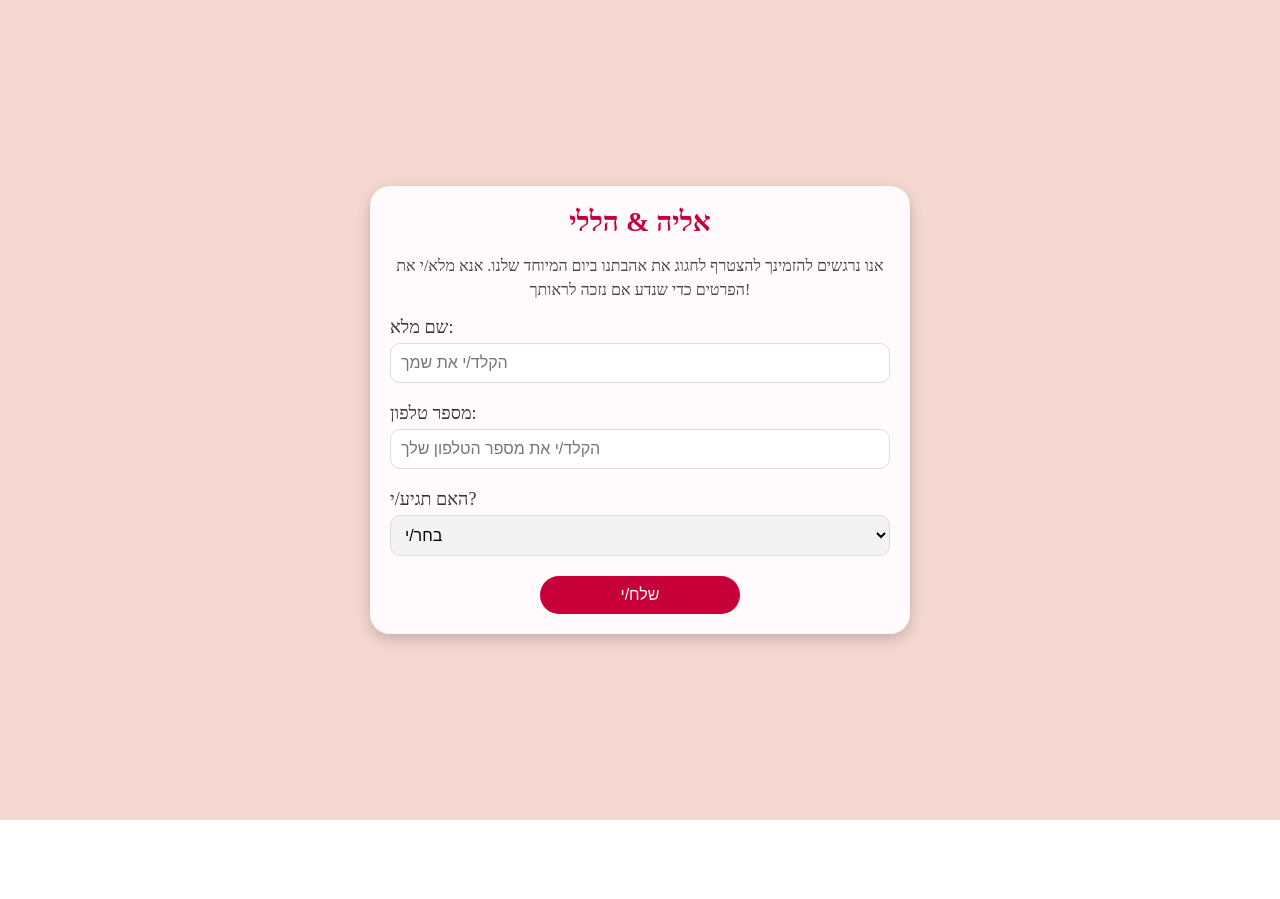
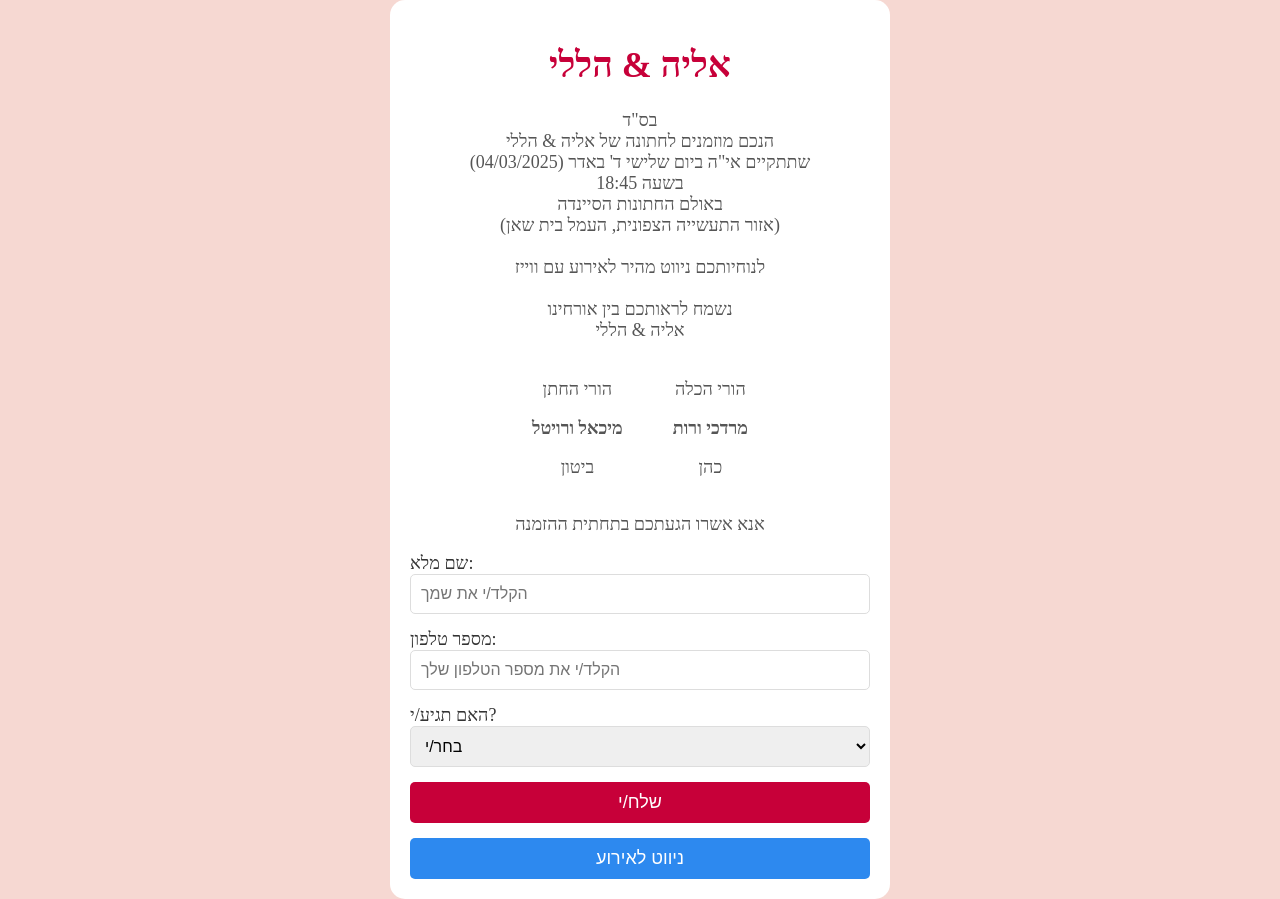
Before and after one commit to yishai946/wedding, a React (Create React App) app: page / in a window 1280 px wide. Before the commit the page ends 820 px from the top, so only its background shows below. Built offline with nearby package versions, Linux system fonts and the light colour scheme; the HTML template or start-up script is replaced by a standard one.

Commit message:
changes files structure and added details and navigation button

```diff
--- a/src/App.css
+++ b/src/App.css
@@ -1,38 +1,104 @@
-.App {
+/* App container */
+.app-container {
+  position: relative;
+  min-height: 100vh;
+  display: flex;
+  justify-content: center;
+  align-items: center;
+  background-color: #f6d8d2;
+  font-family: 'Amatic SC';
+}
+
+.background-overlay {
+  position: absolute;
+  top: 0;
+  left: 0;
+  width: 100%;
+  height: 100%;
+  background: linear-gradient(to bottom right, #ff9a9e, #fad0c4, #fad0c4);
+  z-index: -1;
+}
+
+.content-wrapper {
+  width: 100%;
+  max-width: 500px;
+  padding: 20px;
+  background: #fff;
+  border-radius: 15px;
   text-align: center;
 }
 
-.App-logo {
-  height: 40vmin;
-  pointer-events: none;
+/* Header styles */
+.header h1 {
+  color: #c70039;
+  font-size: 36px;
 }
 
-@media (prefers-reduced-motion: no-preference) {
-  .App-logo {
-    animation: App-logo-spin infinite 20s linear;
-  }
+.header p {
+  font-size: 18px;
+  color: #555;
 }
 
-.App-header {
-  background-color: #282c34;
-  min-height: 100vh;
+.families-wrapper {
+  margin-top: 20px;
+  display: flex;
+  gap: 50px;
+  flex-direction: row;
+  justify-content: center;
+  align-items: center;
+}
+
+.family-text {
+  font-size: 20px;
+  font-weight: bold;
+  margin: 5px 0;
+}
+
+/* Form styles */
+form {
   display: flex;
   flex-direction: column;
-  align-items: center;
-  justify-content: center;
-  font-size: calc(10px + 2vmin);
-  color: white;
+  gap: 15px;
 }
 
-.App-link {
-  color: #61dafb;
+form label {
+  font-size: 18px;
+  color: #333;
+  text-align: left;
 }
 
-@keyframes App-logo-spin {
-  from {
-    transform: rotate(0deg);
-  }
-  to {
-    transform: rotate(360deg);
-  }
+form input,
+form select {
+  padding: 10px;
+  font-size: 16px;
+  border: 1px solid #ddd;
+  border-radius: 5px;
+  width: 100%;
 }
+
+.button {
+  padding: 10px;
+  font-size: 18px;
+  background-color: #c70039;
+  color: #fff;
+  border: none;
+  border-radius: 5px;
+  cursor: pointer;
+}
+
+/* Waze button */
+.waze-button {
+  padding: 10px;
+  font-size: 18px;
+  background-color: #2d89ef;
+  color: #fff;
+  border: none;
+  border-radius: 5px;
+  cursor: pointer;
+}
+
+*,
+*::before,
+*::after {
+  box-sizing: border-box;
+}
--- a/src/App.js
+++ b/src/App.js
@@ -1,9 +1,17 @@
-import './App.css';
-import GuestForm from './GuestForm';
+import React from "react";
+import Header from "./components/Header";
+import Form from "./components/Form";
+import "./App.css";
 
 function App() {
   return (
-    <GuestForm />
+    <div className="app-container">
+      <div className="background-overlay"></div>
+      <div className="content-wrapper">
+        <Header />
+        <Form />
+      </div>
+    </div>
   );
 }
 
--- a/src/GuestForm.jsx
+++ b/src/GuestForm.jsx
@@ -80,8 +80,27 @@ const GuestForm = () => {
           <>
             <h1 style={styles.title}>אליה & הללי</h1>
             <p style={styles.description}>
-              אנו נרגשים להזמינך להצטרף לחגוג את אהבתנו ביום המיוחד שלנו. אנא
-              מלא/י את הפרטים כדי שנדע אם נזכה לראותך!
+              בס"ד
+              <br />
+              הנכם מוזמנים לחתונה של אליה & הללי
+              <br />
+              שתתקיים אי"ה ביום שלישי ד' באדר
+              <br />
+              (04/03/2025)
+              <br />
+              בשעה 18:45
+              <br />
+              באולם החתונות "הסיינדה"
+              <br />
+              (אזור התעשייה הצפונית, העמל בית שאן)
+              <br />
+              <br />
+              לנוחיותכם ניווט מהיר לאירוע עם ווייז*
+              <br />
+              <br />
+              נשמח לראותכם בין אורחינו
+              <br />
+              אליה & הללי
             </p>
             <form onSubmit={handleSubmit} style={styles.form}>
               <label style={styles.label}>
@@ -177,12 +196,12 @@ const styles = {
     fontFamily: "'Amatic SC', cursive",
   },
   title: {
-    fontSize: "28px",
+    fontSize: "38px",
     color: "#c70039",
     margin: "0 0 10px",
   },
   description: {
-    fontSize: "16px",
+    fontSize: "22px",
     color: "#444",
     marginBottom: "15px",
     lineHeight: "1.5",
--- /dev/null
+++ b/src/components/Form.jsx
@@ -0,0 +1,142 @@
+import React, { useState } from "react";
+import { db } from "../firebaseConfig";
+import {
+  doc,
+  setDoc,
+  getDocs,
+  collection,
+  query,
+  where,
+} from "firebase/firestore";
+
+const Form = () => {
+  const [name, setName] = useState("");
+  const [isAttending, setIsAttending] = useState("");
+  const [guests, setGuests] = useState(1);
+  const [phone, setPhone] = useState("");
+  const [loading, setLoading] = useState(false);
+  const [formSubmitted, setFormSubmitted] = useState(false);
+
+  const handleSubmit = async (e) => {
+    e.preventDefault();
+
+    try {
+      setLoading(true);
+
+      const existingGuest = await getGuestByPhone(phone);
+      if (existingGuest.length > 0) {
+        alert("מספר הטלפון קיים כבר, נסה שוב");
+        return;
+      }
+
+      const timestamp = new Date().getTime().toString();
+      const attending = isAttending === "yes";
+
+      await setDoc(doc(db, "guests", timestamp), {
+        name,
+        isAttending: attending,
+        guests: isAttending === "yes" ? parseInt(guests) : 0,
+        phone,
+      });
+
+      setFormSubmitted(true);
+    } catch (error) {
+      console.error("Error adding document:", error);
+    } finally {
+      setLoading(false);
+    }
+  };
+
+  const getGuestByPhone = async (phone) => {
+    const guestsRef = collection(db, "guests");
+    const q = query(guestsRef, where("phone", "==", phone));
+    const querySnapshot = await getDocs(q);
+
+    return querySnapshot.docs.map((doc) => doc.data());
+  };
+
+  const resetForm = () => {
+    setName("");
+    setIsAttending("");
+    setGuests(1);
+    setPhone("");
+    setFormSubmitted(false);
+  };
+
+  const handleWazeNavigation = () => {
+    const url = "https://ul.waze.com/ul?preview_venue_id=23265605.232656051.26996&navigate=yes&utm_campaign=default&utm_source=waze_website&utm_medium=lm_share_location"
+    window.open(url);
+  };
+
+  return (
+    <div className="form-container">
+      {loading ? (
+        <div>Loading...</div>
+      ) : formSubmitted ? (
+        <div className="success-message">
+          <h2>תודה רבה! פרטיך נשלחו בהצלחה.</h2>
+          <button onClick={resetForm}>שלח/י טופס נוסף</button>
+        </div>
+      ) : (
+        <>
+          <form onSubmit={handleSubmit}>
+            <label>
+              שם מלא:
+              <input
+                type="text"
+                value={name}
+                onChange={(e) => setName(e.target.value)}
+                placeholder="הקלד/י את שמך"
+                required
+              />
+            </label>
+            <label>
+              מספר טלפון:
+              <input
+                type="text"
+                value={phone}
+                onChange={(e) => setPhone(e.target.value)}
+                placeholder="הקלד/י את מספר הטלפון שלך"
+                required
+              />
+            </label>
+            <label>
+              האם תגיע/י?
+              <select
+                value={isAttending}
+                onChange={(e) => setIsAttending(e.target.value)}
+                required
+              >
+                <option value="" disabled>
+                  בחר/י
+                </option>
+                <option value="yes">כן</option>
+                <option value="no">לא</option>
+              </select>
+            </label>
+            {isAttending === "yes" && (
+              <label>
+                כמה אנשים מגיעים (כולל אותך)?
+                <input
+                  type="number"
+                  value={guests}
+                  onChange={(e) => setGuests(e.target.value)}
+                  min="1"
+                  required
+                />
+              </label>
+            )}
+            <button className="button" type="submit">
+              שלח/י
+            </button>
+            <button className="waze-button" onClick={handleWazeNavigation}>
+              ניווט לאירוע
+            </button>
+          </form>
+        </>
+      )}
+    </div>
+  );
+};
+
+export default Form;
--- /dev/null
+++ b/src/components/Header.jsx
@@ -0,0 +1,37 @@
+import React from "react";
+
+const Header = () => {
+  return (
+    <div className="header">
+      <h1>אליה & הללי</h1>
+      <p>
+        בס"ד <br />
+        הנכם מוזמנים לחתונה של אליה & הללי <br />
+        שתתקיים אי"ה ביום שלישי ד' באדר (04/03/2025) <br />
+        בשעה 18:45 <br />
+        באולם החתונות הסיינדה <br />
+        (אזור התעשייה הצפונית, העמל בית שאן) <br />
+        <br />
+        לנוחיותכם ניווט מהיר לאירוע עם ווייז <br />
+        <br />
+        נשמח לראותכם בין אורחינו <br />
+        אליה & הללי
+      </p>
+      <div className="families-wrapper">
+        <div className="family-column">
+          <p>הורי החתן</p>
+          <p className="family-text">מיכאל ורויטל</p>
+          <p>ביטון</p>
+        </div>
+        <div className="family-column">
+          <p>הורי הכלה</p>
+          <p className="family-text">מרדכי ורות</p>
+          <p>כהן</p>
+        </div>
+      </div>
+      <p>אנא אשרו הגעתכם בתחתית ההזמנה</p>
+    </div>
+  );
+};
+
+export default Header;
```
Also changed, not shown: src/components/SuccessMessage.jsx (added, +10 -0 lines), src/styles/global.jsx (added, +68 -0 lines).
